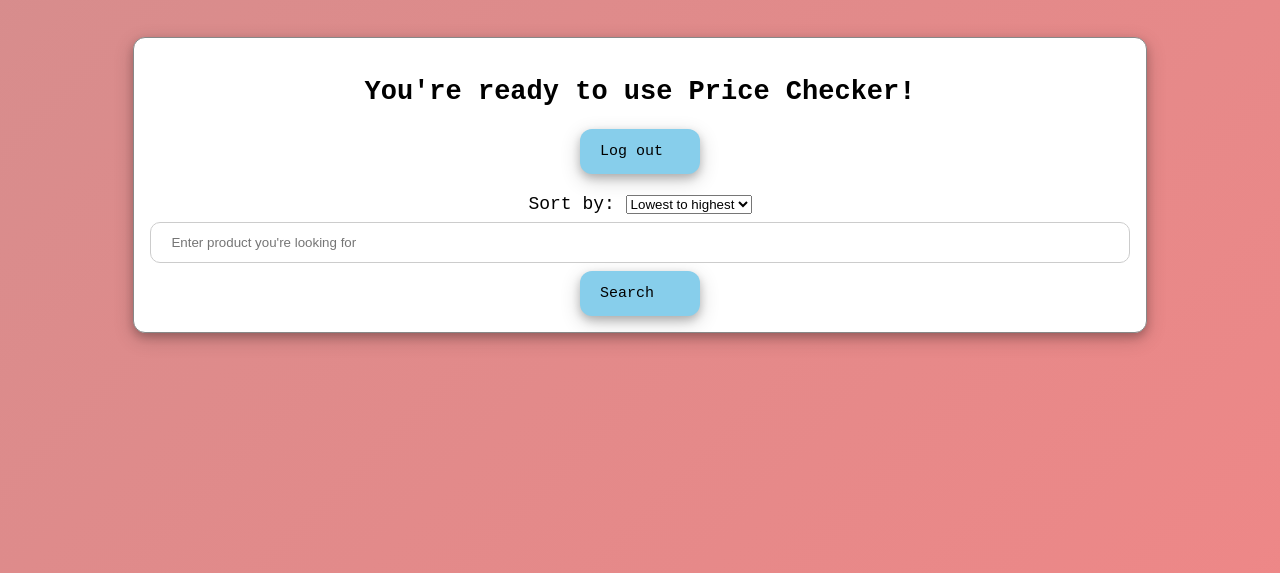
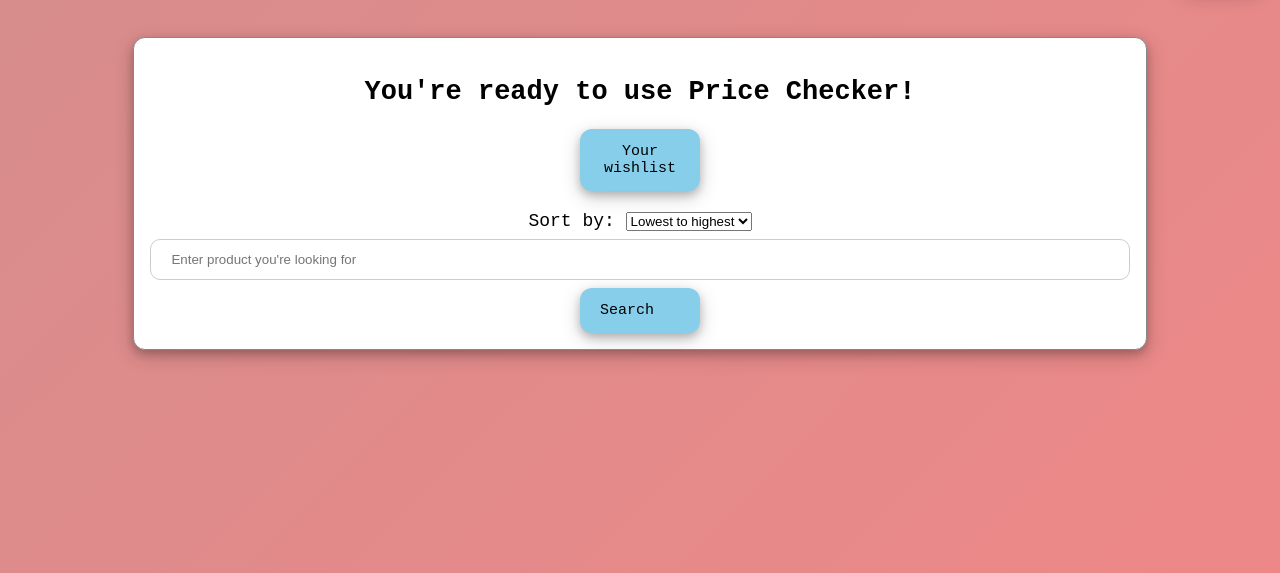
Before and after one commit to yobro2033/coursework, a Flask app: page / in a window 1280 px wide. Shown: the part 109-682 px from the top of the page. Run offline with Flask 2, Linux system fonts and the light colour scheme; the visitor is signed in with stand-in values (Sample User, id 1); parts of the project's set-up code (start-up, migrations or seed data) failed here and were passed over.

Commit message:
UI change

```diff
--- a/templates/dashboard.html
+++ b/templates/dashboard.html
@@ -1,10 +1,11 @@
 {% extends 'base.html' %}
 {% block body %}
-<p><a href="http://127.0.0.1:5000/"><img src="https://i.ibb.co/VBwQqyH/uub8y3.png" alt="logo" width=100 length=100></a> </p>
+<p><a href="http://127.0.0.1:5000/"><img src="https://i.ibb.co/VBwQqyH/uub8y3.png" alt="logo" width=100 length=100></a></p>
+<div style="position: absolute; top: 10; right: 10;"><button style="background-color:red; width: 80px; height: 80px" onclick="document.location.href = 'http://127.0.0.1:5000/logout'"><img src="https://icons.veryicon.com/png/o/miscellaneous/unicons/sign-out-alt-1.png" alt="logout" width="40" height="40" class="center"></button></div>
 <form class="modal-content animate" action="/search" method="post">
    <div class="container">
       <h2 style="text-align:center">You're ready to use Price Checker!</h2>
-      <button onclick="document.location.href = 'http://127.0.0.1:5000/logout'">Log out</button><br>
+      <button style="text-align:center" onclick="document.location.href = 'http://127.0.0.1:5000/wishlist'">Your wishlist</button><br>
       <div style="text-align:center">
          <label for="filterOption">Sort by:</label>
          <select name="filterOption" id="filterOption">
@@ -12,7 +13,7 @@
             <option value="highest">Highest to lowest</option>
          </select>
          <input type="text" placeholder="Enter product you're looking for" name="productInput" required><br>
-         <button type="submit">Search</button>
+         <button type="submit" style="text-align:center">Search</button>
       </div>
    </div>
 </form>
```
Also changed, not shown: wishlist.json (+7 -0 lines).
